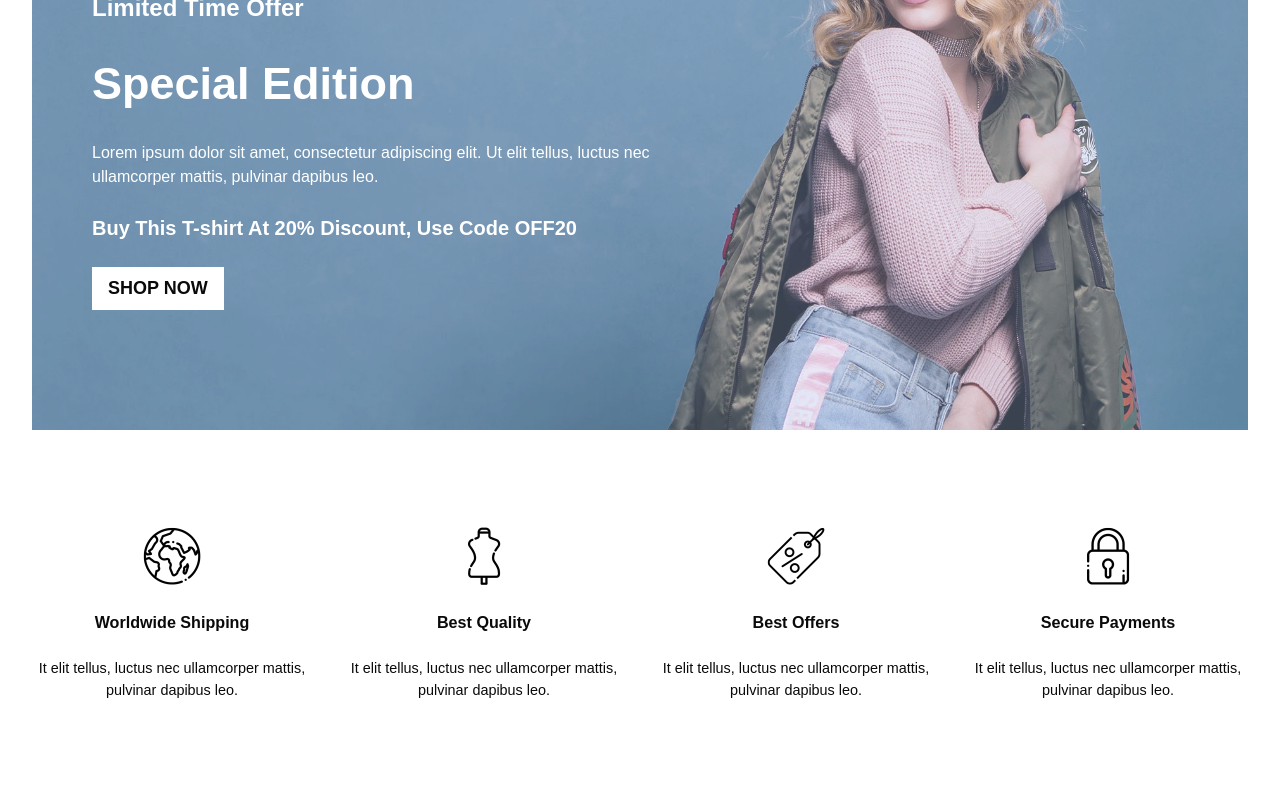
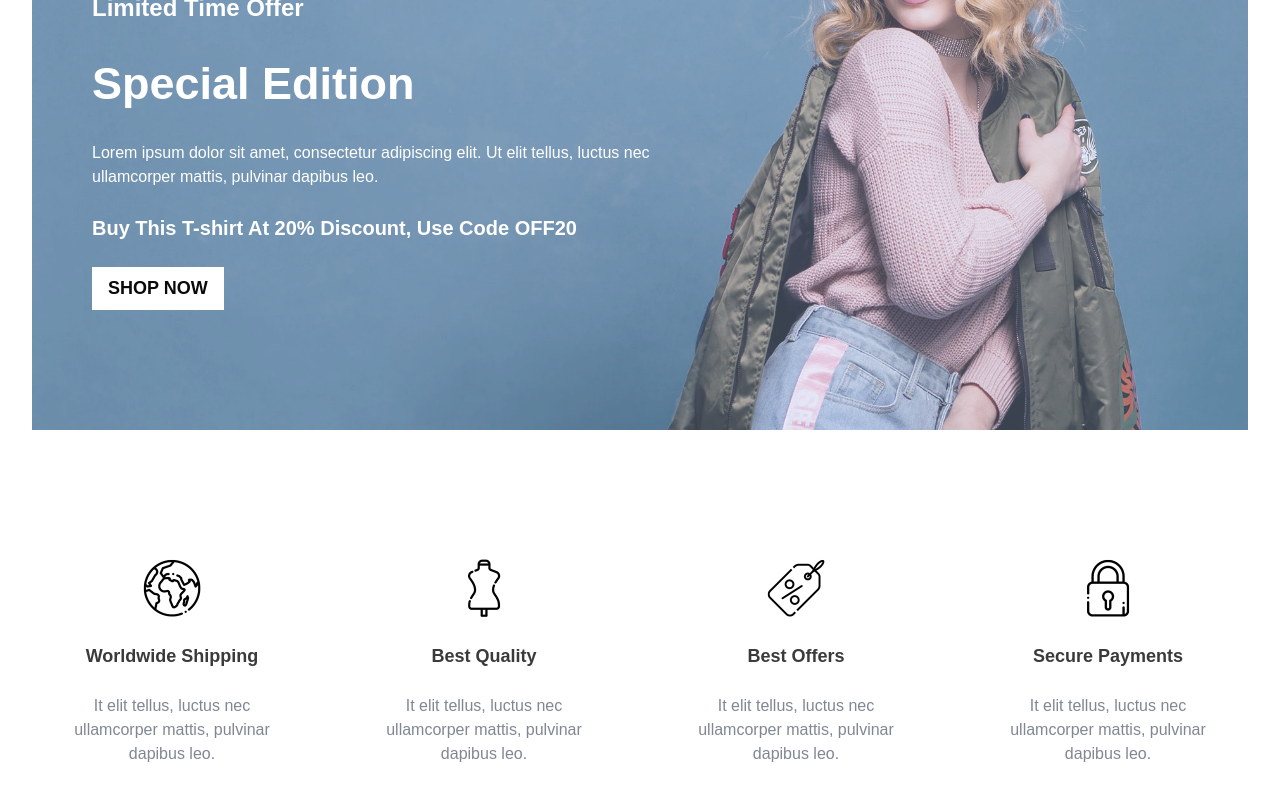
Before and after one commit to ozi-Shalom2333/dnk, a Next.js app: page / in a window 1280 px wide. Shown: the part 3723-4523 px from the top of the page. Before the commit the page ends 4456 px from the top, so only its background shows below. Built offline with nearby package versions, Linux system fonts and the light colour scheme.

Commit message:
Update project files in the value component by implemetning framer motion

```diff
--- a/app/components/value.tsx
+++ b/app/components/value.tsx
@@ -1,3 +1,6 @@
+"use client";
+
+import { motion } from "framer-motion";
 import Image from "next/image";
 import globe from '@/public/globe-free-img.webp'
 import quality from '@/public/quality-free-img.webp'
@@ -5,7 +8,6 @@ import tag from '@/public/tag-free-img.webp'
 import lock from '@/public/lock-free-img.webp'
 
 export default function Value() {
-
     const value = [
         {
             image: globe,
@@ -22,23 +24,92 @@ export default function Value() {
             title: "Best Offers",
             description: "It elit tellus, luctus nec ullamcorper mattis, pulvinar dapibus leo.",
         },
-         {
+        {
             image: lock,
             title: "Secure Payments",
             description: "It elit tellus, luctus nec ullamcorper mattis, pulvinar dapibus leo.",
         },
-    ]
-
+    ];
 
     return (
-        <section className="grid grid-cols-1 md:grid-cols-2 lg:grid-cols-4 p-4 md:p-6 lg:p-8  gap-6 md:gap-8 mt-4 md:mt-6 lg:mt-8">
+        <motion.section
+            className="grid grid-cols-1 md:grid-cols-2 lg:grid-cols-4 p-4 md:p-6 lg:p-8 gap-6 md:gap-8 mt-6 md:mt-8 lg:mt-10"
+            initial="hidden"
+            whileInView="visible"
+            viewport={{ once: true, amount: 0.2 }}
+            variants={{
+                hidden: { opacity: 0 },
+                visible: {
+                    opacity: 1,
+                    transition: {
+                        staggerChildren: 0.15,
+                        delayChildren: 0.1,
+                    },
+                },
+            }}
+        >
             {value.map((item, index) => (
-                <div key={index} className="text-center flex flex-col gap-4 md:gap-6 items-center justify-center">
-                    <Image src={item.image} alt="value" className="w-15"/>
-                    <h2 className="font-bold text-[16.14px]">{item.title}</h2>
-                    <p className="text-[14.4px]">{item.description}</p>
-                </div>
+                <motion.div
+                    key={index}
+                    className="text-center flex flex-col gap-4 md:gap-6 items-center justify-center p-6 rounded-lg hover:bg-gray-50 transition-colors duration-300"
+                    variants={{
+                        hidden: { opacity: 0, y: 20 },
+                        visible: {
+                            opacity: 1,
+                            y: 0,
+                            transition: {
+                                duration: 0.5,
+                                ease: "easeOut",
+                            },
+                        },
+                    }}
+                    whileHover={{
+                        y: -8,
+                        transition: {
+                            duration: 0.3,
+                            ease: "easeInOut",
+                        },
+                    }}
+                >
+                    <motion.div
+                        className="relative w-15 h-15"
+                        whileHover={{
+                            scale: 1.1,
+                            rotate: 5,
+                            transition: {
+                                duration: 0.3,
+                                ease: "easeInOut",
+                            },
+                        }}
+                    >
+                        <Image
+                            src={item.image}
+                            alt={item.title}
+                            fill
+                            className="object-contain"
+                            sizes="(max-width: 768px) 60px, 60px"
+                        />
+                    </motion.div>
+
+                    <motion.h2
+                        className="font-bold text-[16.14px] lg:text-lg"
+                        initial={{ opacity: 0.8 }}
+                        whileHover={{ opacity: 1, color: "#0084D6" }}
+                        transition={{ duration: 0.2 }}
+                    >
+                        {item.title}
+                    </motion.h2>
+
+                    <motion.p
+                        className="text-[14.4px] lg:text-base text-gray-600"
+                        initial={{ opacity: 0.7 }}
+                        whileHover={{ opacity: 1 }}
+                        transition={{ duration: 0.2 }}
+                    >
+                        {item.description}
+                    </motion.p>
+                </motion.div>
             ))}
-        </section>
+        </motion.section>
     );
 }
```
